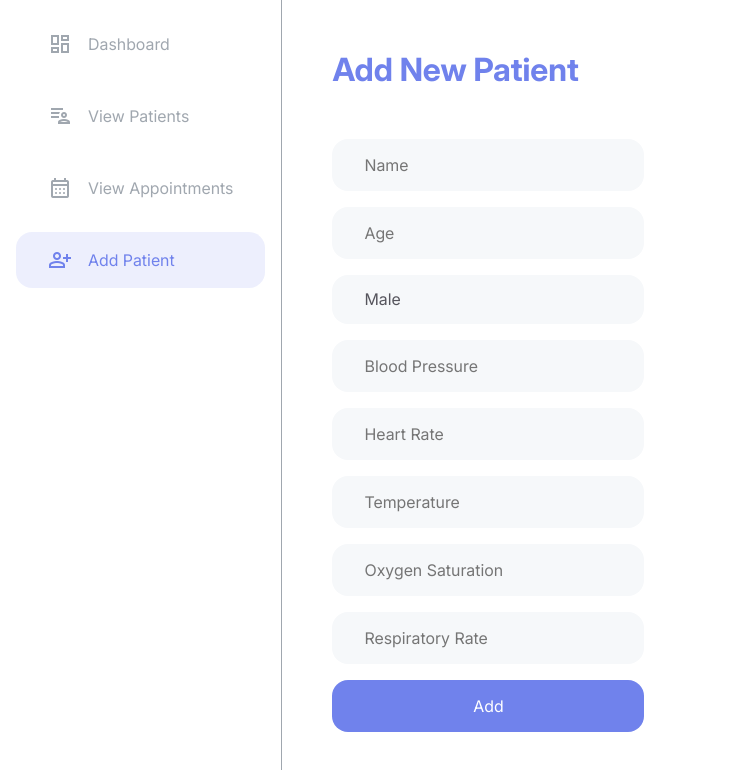
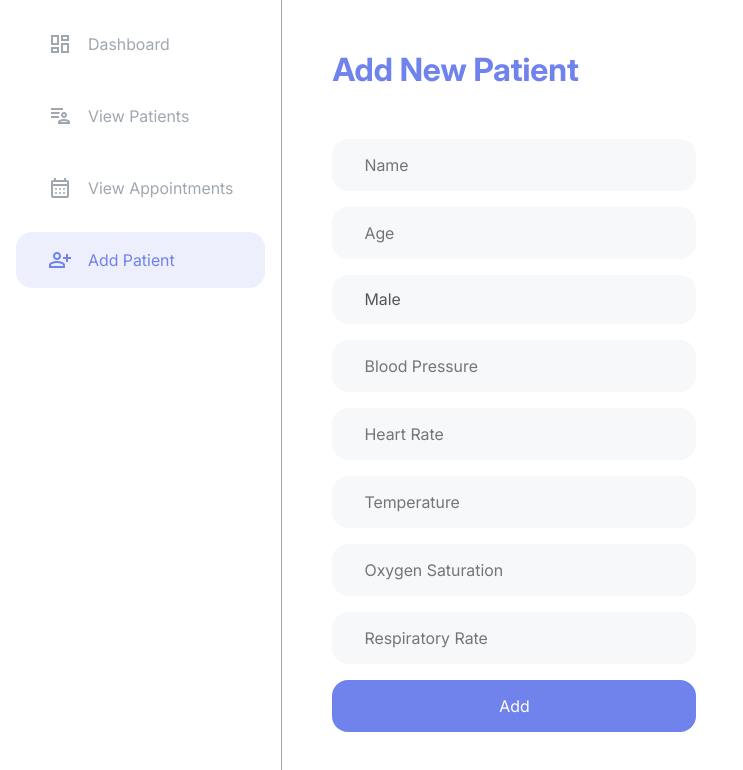
Before and after one commit to scorevi/pms-automata, a Vue app in the folder pms-project/: page /DoctorView/AddPatient in a window 1280 px wide. Shown: the top 770 px of the page, without its empty margins (0-743 px from the left). Built offline with nearby package versions, Linux system fonts and the light colour scheme.

Commit message:
form tweak

```diff
--- a/pms-project/src/views/Doctor/AddPatient.vue
+++ b/pms-project/src/views/Doctor/AddPatient.vue
@@ -26,4 +26,8 @@ export default {
 form {
     gap: 1em;
 }
+
+form input {
+    width: 300px;
+}
 </style>
```
